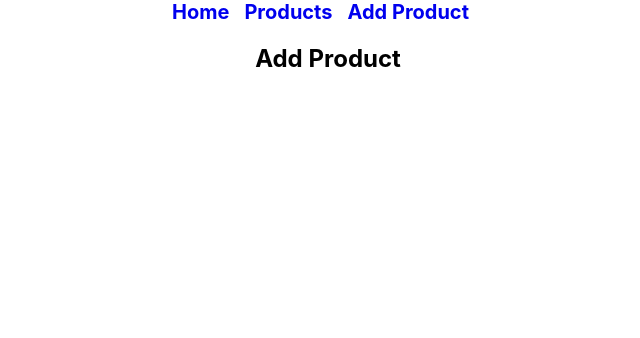
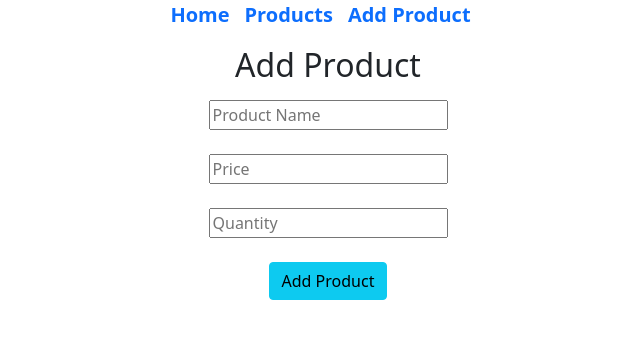
Before and after one commit to Pranta07/react-node-mongo-crud-practice, a React (Create React App) app: page /addproduct in a window 1280 px wide. Shown: the top 338 px of the page, without its empty margins (312-952 px from the left). Built offline with nearby package versions, Linux system fonts and the light colour scheme.

Commit message:
sending data to mongodb done

```diff
--- a/src/App.js
+++ b/src/App.js
@@ -1,4 +1,5 @@
 import { BrowserRouter as Router, Switch, Route } from "react-router-dom";
+import "bootstrap/dist/css/bootstrap.min.css";
 import "./App.css";
 import AddProduct from "./components/AddProduct/AddProduct";
 import Header from "./components/Header/Header";
--- a/src/components/AddProduct/AddProduct.js
+++ b/src/components/AddProduct/AddProduct.js
@@ -1,9 +1,71 @@
-import React from "react";
+import React, { useState } from "react";
+import { useForm } from "react-hook-form";
 
 const AddProduct = () => {
+    const {
+        register,
+        handleSubmit,
+        formState: { errors },
+    } = useForm();
+
+    const onSubmit = (data, e) => {
+        // console.log(data);
+        fetch("http://localhost:5000/products", {
+            method: "POST",
+            headers: {
+                "content-type": "application/json",
+            },
+            body: JSON.stringify(data),
+        })
+            .then((res) => res.json())
+            .then((data) => {
+                console.log(data);
+                if (data.acknowledged) {
+                    alert("Product added Successfully!");
+                    e.target.reset();
+                }
+            });
+    };
     return (
         <div>
-            <h2>Add Product</h2>
+            <h2 className="my-3">Add Product</h2>
+            <form onSubmit={handleSubmit(onSubmit)}>
+                <input
+                    {...register("name", { required: true })}
+                    placeholder="Product Name"
+                />
+                <br />
+                {errors.name && (
+                    <span className="text-danger">*This field is required</span>
+                )}
+                <br />
+
+                <input
+                    {...register("price", { required: true })}
+                    placeholder="Price"
+                />
+                <br />
+                {errors.price && (
+                    <span className="text-danger">*This field is required</span>
+                )}
+                <br />
+
+                <input
+                    {...register("quantity", { required: true })}
+                    placeholder="Quantity"
+                />
+                <br />
+                {errors.quantity && (
+                    <span className="text-danger">*This field is required</span>
+                )}
+                <br />
+
+                <input
+                    type="submit"
+                    value="Add Product"
+                    className="btn btn-info"
+                />
+            </form>
         </div>
     );
 };
```
